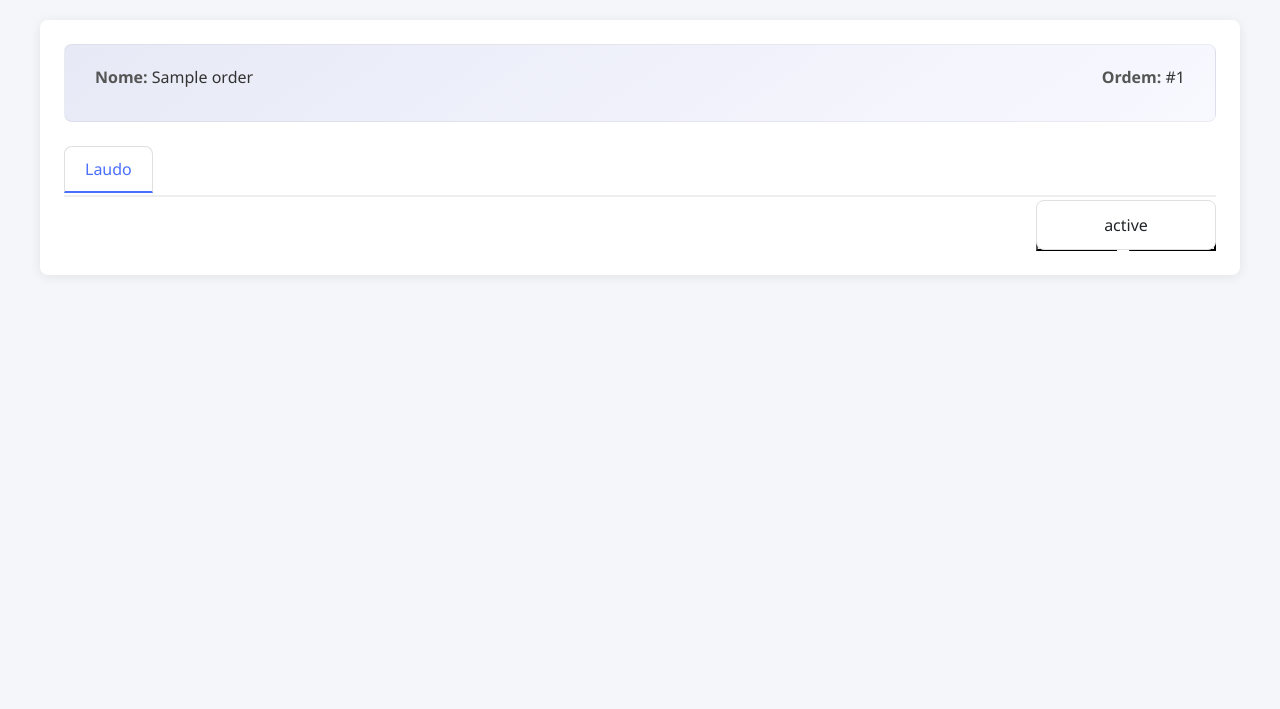
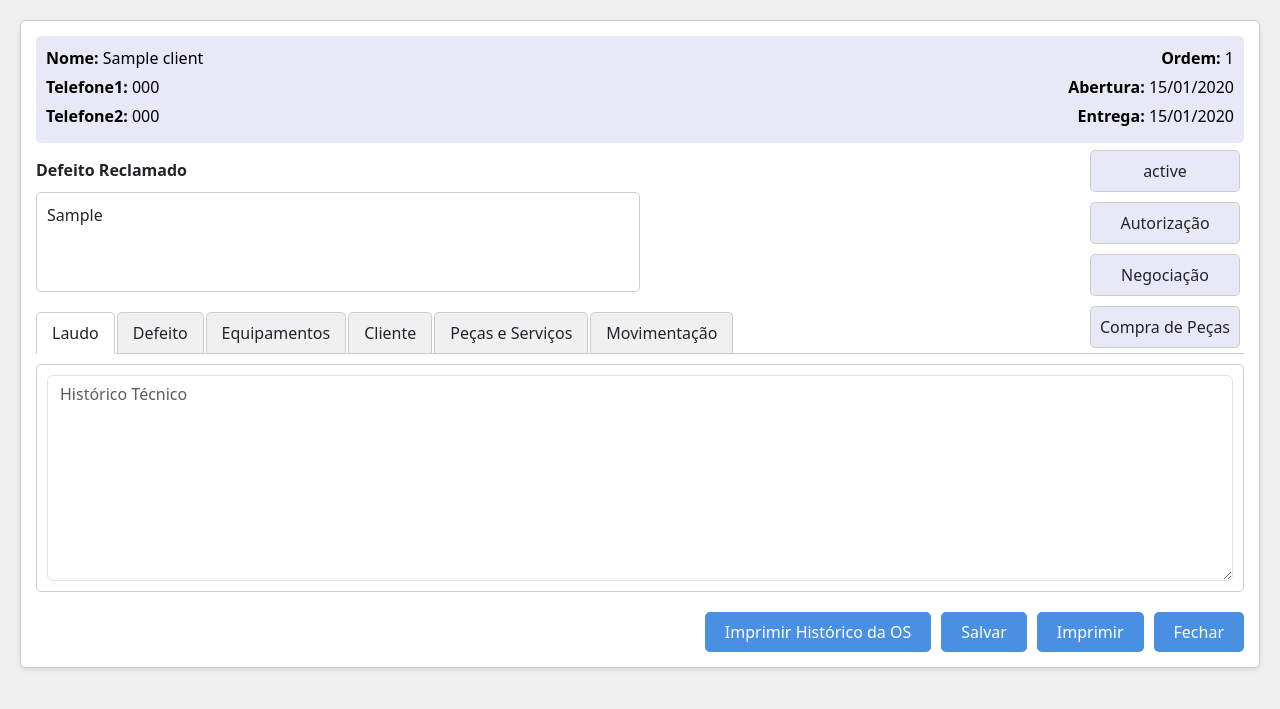
Before and after one commit to wvv999/Sistema, a PHP site: page /view_order.php?id=1 in a window 1280 px wide. Shown: the top 709 px of the page. Run offline with PHP 8.4, Linux system fonts and the light colour scheme; the visitor is signed in with stand-in values (Sample User, id 1); tables that the repository leaves empty or names only in its code hold one stand-in row (values such as "Sample post"); some libraries are stand-ins or nearby versions.

Commit message:
rollback

```diff
--- a/view_order.php
+++ b/view_order.php
@@ -2,147 +2,176 @@
 session_start();
 require_once 'config.php';
 
-// Verificação de autenticação
-if (!isset($_SESSION['user_id'])) {
-    header("Location: login.php");
+if(!isset($_SESSION['user_id'])) {
+    header("Location: index.php");
     exit;
 }
 
-// Conexão com o banco de dados
-$db = (new Database())->getConnection();
-
-// Obter dados da ordem de serviço
-$order_id = $_GET['id'] ?? null;
-if (!$order_id) {
-    die("Ordem de serviço não encontrada.");
+if(!isset($_GET['id'])) {
+    header("Location: dashboard.php");
+    exit;
 }
 
-$stmt = $db->prepare("SELECT * FROM service_orders WHERE id = :id");
-$stmt->execute([':id' => $order_id]);
-$order = $stmt->fetch(PDO::FETCH_ASSOC);
+$database = new Database();
+$db = $database->getConnection();
 
-if (!$order) {
-    die("Ordem de serviço não encontrada.");
+try {
+    $query = "SELECT
+            so.*,
+            c.name as client_name,
+            c.phone1,
+            c.phone2,
+            COALESCE(so.status, 'Não iniciada') as status
+          FROM service_orders so
+          INNER JOIN clients c ON so.client_id = c.id
+          WHERE so.id = :id";
+
+    $stmt = $db->prepare($query);
+    $stmt->execute([':id' => $_GET['id']]);
+    $order = $stmt->fetch(PDO::FETCH_ASSOC);
+
+    if (!$order) {
+        header("Location: dashboard.php");
+        exit;
+    }
+
+} catch(Exception $e) {
+    header("Location: dashboard.php");
+    exit;
 }
 ?>
+
 <!DOCTYPE html>
 <html lang="pt-BR">
 <head>
     <meta charset="UTF-8">
     <meta name="viewport" content="width=device-width, initial-scale=1.0">
-    <title>Ordem de Serviço #<?php echo htmlspecialchars($order['id']); ?></title>
+    <title>Ordem de Serviço #<?php echo $order['id']; ?></title>
     <link href="https://cdn.jsdelivr.net/npm/bootstrap@5.3.0/dist/css/bootstrap.min.css" rel="stylesheet">
     <link rel="stylesheet" href="https://cdn.jsdelivr.net/npm/bootstrap-icons@1.7.2/font/bootstrap-icons.css">
     <style>
-        :root {
-            --primary-color: #4a6fff;
-            --secondary-color: #f8f9fa;
-            --accent-color: #e7e9f6;
-            --border-radius: 8px;
-            --shadow: 0 2px 12px rgba(0, 0, 0, 0.08);
+        body {
+            background-color: #f0f0f0;
+            padding: 20px;
+            user-select: none;
         }
-
-        body {
-            background-color: #f5f6fa;
-            padding: 20px;
-            font-family: 'Segoe UI', system-ui, -apple-system, sans-serif;
-        }
-
         .order-container {
             background-color: #fff;
-            border-radius: var(--border-radius);
-            padding: 24px;
-            box-shadow: var(--shadow);
-            max-width: 1200px;
-            margin: 0 auto;
-            position: relative;
+            border: 1px solid #ccc;
+            border-radius: 5px;
+            padding: 15px;
+            box-shadow: 0 2px 4px rgba(0,0,0,0.1);
         }
-
         .header-info {
-            background: linear-gradient(145deg, var(--accent-color), #f8f9ff);
-            padding: 20px;
-            border-radius: var(--border-radius);
-            margin-bottom: 24px;
-            border: 1px solid rgba(0,0,0,0.05);
+            background-color: #e7e9f6;
+            padding: 10px;
+            border-radius: 5px;
+            margin-bottom: 15px;
         }
-
         .header-row {
             display: flex;
             justify-content: space-between;
-            margin-bottom: 12px;
-            padding: 0 10px;
+            margin-bottom: 5px;
         }
-
         .header-label {
-            color: #555;
-            font-weight: 600;
-            min-width: 120px;
+            color: #000;
+            font-weight: bold;
+            min-width: 100px;
         }
-
         .header-value {
-            color: #333;
-            font-weight: 500;
+            color: #000;
         }
-
         .tab-bar {
             display: flex;
-            gap: 4px;
-            margin: 24px 0 16px 0;
-            border-bottom: 2px solid #eee;
-            padding-bottom: 2px;
+            gap: 2px;
+            margin: 20px 0 10px 0;
+            border-bottom: 1px solid #ccc;
         }
-
         .tab {
-            padding: 10px 20px;
-            background-color: var(--secondary-color);
-            border: 1px solid #e0e0e0;
+            padding: 8px 15px;
+            background-color: #f0f0f0;
+            border: 1px solid #ccc;
             border-bottom: none;
-            border-radius: 8px 8px 0 0;
+            border-radius: 5px 5px 0 0;
             cursor: pointer;
-            font-weight: 500;
-            transition: all 0.2s ease;
         }
-
         .tab.active {
             background-color: #fff;
-            border-bottom: 2px solid var(--primary-color);
-            color: var(--primary-color);
+            border-bottom: 1px solid #fff;
+            margin-bottom: -1px;
         }
-
         .side-buttons {
             position: absolute;
-            right: 24px;
-            top: 180px;
+            right: 40px;
+            top: 150px;
             display: flex;
             flex-direction: column;
-            gap: 12px;
-            width: 180px;
+            gap: 10px;
+            width: 150px;
         }
-
         .side-button {
-            background-color: #fff;
-            border: 1px solid #e0e0e0;
-            padding: 12px;
+            background-color: #e7e9f6;
+            border: 1px solid #ccc;
+            padding: 8px;
             text-align: center;
-            border-radius: var(--border-radius);
+            border-radius: 5px;
             cursor: pointer;
-            transition: all 0.2s ease;
+            transition: background-color 0.2s;
         }
-
-        .status-nao-iniciada { background-color: #fff3cd; color: #856404; }
-        .status-em-andamento { background-color: #cce5ff; color: #004085; }
-        .status-concluida { background-color: #d4edda; color: #155724; }
-
+        /* .side-button:hover {
+            background-color: #d0d4f0;
+        } */
+        .status-button {
+            background-color: #fffacd;
+            border: 1px solid #ccc;
+            padding: 8px 15px;
+            border-radius: 5px;
+            cursor: pointer;
+        }
+        .status-nao-iniciada { background-color: #fffacd; }
+        .status-em-andamento { background-color: #ffd7d7; }
+        .status-concluida { background-color: #d4edda; }
+        .reported-issue {
+            border: 1px solid #ccc;
+            padding: 10px;
+            margin: 10px 0;
+            border-radius: 5px;
+            min-height: 100px;
+        }
+        .technical-history {
+            border: 1px solid #ccc;
+            padding: 10px;
+            margin: 10px 0;
+            border-radius: 5px;
+            min-height: 200px;
+        }
         .bottom-buttons {
             display: flex;
-            gap: 12px;
-            margin-top: 24px;
+            gap: 10px;
+            margin-top: 20px;
             justify-content: flex-end;
+        }
+        .bottom-button {
+            background-color: #4a90e2;
+            color: white;
+            border: none;
+            padding: 8px 20px;
+            border-radius: 5px;
+            cursor: pointer;
+        }
+        /* .bottom-button:hover {
+            background-color: #357abd;
+        } */
+        .total-value {
+            text-align: right;
+            margin-top: 20px;
+            font-weight: bold;
         }
     </style>
 </head>
 <body>
     <div class="order-container">
+        <!-- Cabeçalho com informações principais -->
         <div class="header-info">
             <div class="header-row">
                 <div>
@@ -151,15 +180,55 @@
                 </div>
                 <div>
                     <span class="header-label">Ordem:</span>
-                    <span class="header-value">#<?php echo $order['id']; ?></span>
+                    <span class="header-value"><?php echo $order['id']; ?></span>
+                </div>
+            </div>
+            <div class="header-row">
+                <div>
+                    <span class="header-label">Telefone1:</span>
+                    <span class="header-value"><?php echo htmlspecialchars($order['phone1']); ?></span>
+                </div>
+                <div>
+                    <span class="header-label">Abertura:</span>
+                    <span class="header-value"><?php echo date('d/m/Y', strtotime($order['created_at'])); ?></span>
+                </div>
+            </div>
+            <div class="header-row">
+                <div>
+                    <span class="header-label">Telefone2:</span>
+                    <span class="header-value"><?php echo htmlspecialchars($order['phone2'] ?? ''); ?></span>
+                </div>
+                <div>
+                    <span class="header-label">Entrega:</span>
+                    <span class="header-value"><?php echo date('d/m/Y', strtotime($order['delivery_date'])); ?></span>
                 </div>
             </div>
         </div>
 
+        <!-- Defeito Reclamado -->
+        <div>
+            <strong>Defeito Reclamado</strong>
+            <div class="reported-issue w-50">
+                <?php echo htmlspecialchars($order['reported_issue']); ?>
+            </div>
+        </div>
+
+        <!-- Abas -->
         <div class="tab-bar">
             <div class="tab active">Laudo</div>
+            <div class="tab">Defeito</div>
+            <div class="tab">Equipamentos</div>
+            <div class="tab">Cliente</div>
+            <div class="tab">Peças e Serviços</div>
+            <div class="tab">Movimentação</div>
         </div>
 
+        <!-- Área principal -->
+        <div class="technical-history">
+            <textarea class="form-control" rows="8" placeholder="Histórico Técnico"></textarea>
+        </div>
+
+        <!-- Botões laterais -->
         <div class="side-buttons">
             <div id="statusButton"
                  class="side-button status-<?php echo strtolower(str_replace(' ', '-', $order['status'])); ?>"
@@ -167,11 +236,17 @@
                  data-order-id="<?php echo $order['id']; ?>">
                 <?php echo $order['status']; ?>
             </div>
+            <div class="side-button">Autorização</div>
+            <div class="side-button">Negociação</div>
+            <div class="side-button">Compra de Peças</div>
         </div>
 
+        <!-- Botões inferiores -->
         <div class="bottom-buttons">
-            <button class="bottom-button"><i class="bi bi-save"></i> Salvar</button>
-            <button class="bottom-button" onclick="javascript:history.go(-1)"><i class="bi bi-x-lg"></i> Fechar</button>
+            <button class="bottom-button">Imprimir Histórico da OS</button>
+            <button class="bottom-button">Salvar</button>
+            <button class="bottom-button">Imprimir</button>
+            <button class="bottom-button" onclick="javascript:history.go(-1)">Fechar</button>
         </div>
     </div>
 
@@ -181,27 +256,43 @@
 
         statusButton.addEventListener('click', async function() {
             const currentStatus = this.dataset.status;
-            const nextStatus = statusFlow[(statusFlow.indexOf(currentStatus) + 1) % statusFlow.length];
+            const currentIndex = statusFlow.indexOf(currentStatus);
+            const nextStatus = statusFlow[(currentIndex + 1) % statusFlow.length];
 
             try {
                 const response = await fetch('update_status.php', {
                     method: 'POST',
-                    headers: { 'Content-Type': 'application/json' },
-                    body: JSON.stringify({ orderId: this.dataset.orderId, status: nextStatus })
+                    headers: {
+                        'Content-Type': 'application/json',
+                    },
+                    body: JSON.stringify({
+                        orderId: this.dataset.orderId,
+                        status: nextStatus
+                    })
                 });
+
                 const data = await response.json();
 
                 if (data.success) {
+                    // Atualiza o botão
                     this.textContent = nextStatus;
                     this.dataset.status = nextStatus;
-                    this.className = `side-button status-${nextStatus.toLowerCase().replace(' ', '-')}`;
+
+                    // Remove todas as classes de status
+                    this.classList.remove('status-nao-iniciada', 'status-em-andamento', 'status-concluida');
+
+                    // Adiciona a nova classe de status
+                    this.classList.add('status-' + nextStatus.toLowerCase().replace(' ', '-'));
                 } else {
-                    alert(data.message || 'Erro ao atualizar status');
+                    alert('Erro ao atualizar status: ' + data.message);
                 }
             } catch (error) {
-                alert('Erro de conexão');
+                console.error('Erro:', error);
+                alert('Erro ao atualizar status');
             }
         });
     </script>
+
+    <script src="https://cdn.jsdelivr.net/npm/bootstrap@5.3.0/dist/js/bootstrap.bundle.min.js"></script>
 </body>
 </html>
```
